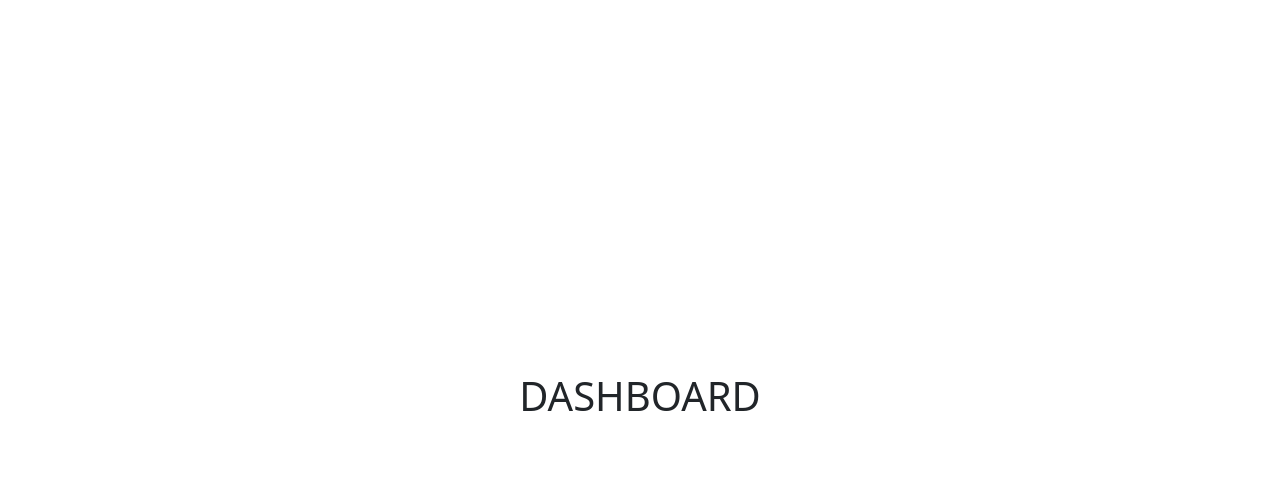
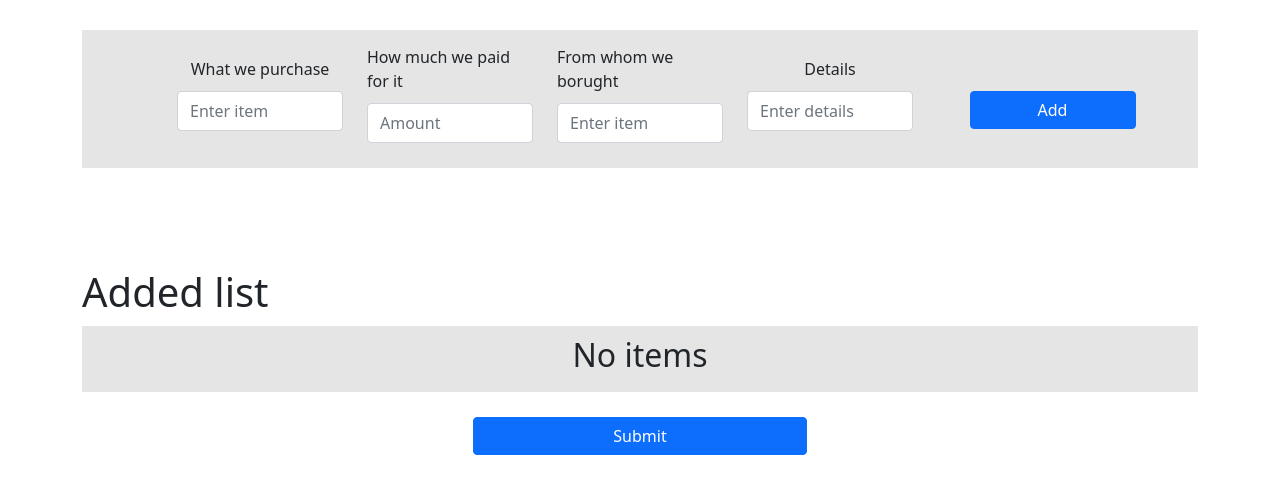
Before and after one commit to sarangCV/project-zero-web-app, a React (Create React App) app: page /dashboard in a window 1280 px wide. Shown: the top 494 px of the page. Built offline with nearby package versions, Linux system fonts and the light colour scheme.

Commit message:
updated dashboard

```diff
--- /dev/null
+++ b/src/api/items.js
@@ -0,0 +1,23 @@
+import { baseUrl } from "../configuration";
+
+export const addItems = async (itemData, token) => {
+    const URL = `${baseUrl}/items/add-item`
+    const requestOptions = {
+        method: 'post',
+        headers: {
+            'Accept': 'application/json',
+            'Content-Type': 'application/json',
+            //  'auth-token': token
+        },
+        body: JSON.stringify({
+            items: itemData
+        })
+    }
+    console.log(requestOptions)
+
+    return await fetch(URL, requestOptions)
+    .then((response) => response.json())
+    .then((resData) => {
+        return resData;
+    })
+}
--- a/src/configuration/index.js
+++ b/src/configuration/index.js
@@ -1,4 +1,4 @@
 module.exports = {
-    // baseUrl: 'http://localhost:3000'
-    baseUrl: 'https://ajna-flower-server.herokuapp.com'
+    baseUrl: 'http://localhost:3000'
+    // baseUrl: 'https://ajna-flower-server.herokuapp.com'
 }
--- a/src/screens/dashboard/index.jsx
+++ b/src/screens/dashboard/index.jsx
@@ -1,10 +1,145 @@
-import React from 'react'
+import React, {useEffect} from 'react'
+import { useState } from 'react';
+import { addItems } from '../../api/items';
 import './style.css'
 
 function Dashboard() {
+
+    const [item, setItem] = useState('');
+    const [price, setPrice] = useState('');
+    const [vendor, setVendor] = useState('');
+    const [details, setDetails] = useState('');
+
+    const [totalItems, setTotalItems] = useState([]);
+    const [noItems, setnoItems] = useState(false);
+    const [ifSuccess, setifSuccess] = useState(false)
+    const [initialscreen, setInitialscreen] = useState(true);
+
+    const [loading, setLoading] = useState(false);
+
+    const [token, setToken] = useState(null)
+
+
+    useEffect(() => {
+        const token = window.sessionStorage.getItem('sarangcv');
+        setToken(token)
+
+    }, [])
+
+    const addItem = async () => {
+
+        if(item === '' || price === '' || vendor === '' || details === '') {
+            setnoItems(true)
+        }
+        else {
+            await setInitialscreen(false)
+            await setnoItems(false)
+            await setTotalItems([...totalItems,
+                {
+                    itemName: item,
+                    itemPrice: price,
+                    itemVendor: vendor,
+                    itemDetails: details
+                }
+            ])
+        }
+        // await console.log(totalItems)
+    }
+
+    const onSubmit = async () => {
+        console.log(totalItems.length)
+        await setLoading(true)
+        if(totalItems.length === 0 ) {
+            setnoItems(true)
+        } else{
+            await addItems(totalItems, token)
+            .then((res) => {
+               if (res.success) setifSuccess(true);
+            console.log(res)
+            })
+            // console.log(totalItems)
+        }
+    }
+
+    // console.log(totalItems)
     return (
         <div className="dashboard-container">
-            <h1>DASHBOARD</h1>
+            <div className="container">
+                <div className="add-list-sec">
+                    <div className="dashboard-input-sec">
+                        <div className="row justify-content-center">
+                            <div className="col-lg-2 col-sm-12 input-container">
+                                <label>What we purchase</label>
+                                <input type="text" className="form-control login-input" placeholder="Enter item" onChange={(t)=>setItem(t.target.value)}/>
+                            </div>
+                            <div className="col-lg-2 col-sm-12 input-container">
+                                <label>How much we paid for  it</label>
+                                <input type="text" className="form-control login-input" placeholder="Amount" onChange={(t)=>setPrice(t.target.value)}/>
+                             </div>
+                             <div className="col-lg-2 col-sm-12 input-container">
+                                <label>From whom we borught</label>
+                                <input type="text" className="form-control login-input" placeholder="Enter item" onChange={(t)=>setVendor(t.target.value)}/>
+                             </div>
+                             <div className="col-lg-2 col-sm-12 input-container">
+                                <label>Details</label>
+                                <input type="text" className="form-control login-input" placeholder="Enter details"onChange={(t)=>setDetails(t.target.value)} />
+                             </div>
+                             <div className="col-lg-2 col-sm-12 input-container">
+                                <button className="btn btn-primary item-add-btn" onClick={addItem}>Add</button>
+                             </div>
+                        </div>
+                    </div>
+                </div>
+                <div className="view-list-sec">
+                    <div className="view-list-title">
+                        <h1>Added list</h1>
+                        {noItems &&
+                        <div className="alert-box">
+                            <div className="alert alert-warning alert-dismissible fade show" role="alert">
+                                <strong>Warning!</strong> Items or fields can't be empty on some of those fields above.
+                                <button type="button" onClick={()=>setnoItems(false)} className="btn-close" data-bs-dismiss="alert" aria-label="Close"></button>
+                            </div>
+                        </div> }
+                        {ifSuccess &&
+                        <div class="alert alert-success alert-dismissible" role="alert" id="liveAlert">
+                        <strong>Items submitted</strong> You've items to database.
+                        <button type="button" onClick={()=>setifSuccess(false)} class="btn-close" data-bs-dismiss="alert" aria-label="Close"></button>
+                      </div>}
+                    </div>
+                    <div className="item-container">
+                        {initialscreen ? <h2>No items</h2>
+                        :
+                            totalItems.map((val)=>{
+                                return(
+                                    <div className="item-single">
+                                        <div className="row">
+                                            <div className="col-lg-3">
+                                                <h3>Name of the item</h3>
+                                                <p>{val.itemName}</p>
+                                            </div>
+                                            <div className="col-lg-3">
+                                                <h3>Price</h3>
+                                                <p>{val.itemPrice}</p>
+                                            </div>
+                                            <div className="col-lg-3">
+                                                <h3>Vendor</h3>
+                                                <p>{val.itemVendor}</p>
+                                            </div>
+                                            <div className="col-lg-3">
+                                                <h3>Details</h3>
+                                                <p>{val.itemDetails}</p>
+                                            </div>
+                                        </div>
+                                    </div>
+                                )
+                        }) }
+                    </div>
+
+                </div>
+                <div className="submit-btn-container d-flex justify-content-center">
+                    <button className="btn btn-primary dashboard-submit-btn" onClick={onSubmit}>Submit</button>
+                </div>
+            </div>
         </div>
     )
 }
--- a/src/screens/dashboard/style.css
+++ b/src/screens/dashboard/style.css
@@ -2,6 +2,75 @@
     /* background-color: aqua; */
     display: flex;
     height: 100vh;
+
+}
+.add-list-sec {
+    background-color: #d2d2d294;
+}
+.dashboard-input-sec {
+    margin-top: 30px;
+    padding: 15px 0;
+}
+
+.input-container {
+    display: flex;
+    flex-direction: column;
     align-items: center;
     justify-content: center;
 }
+
+.item-add-btn {
+    width: 100%;
+    margin-top: 22px;
+    margin-left: 65px;
+
+}
+
+.view-list-sec {
+    margin-top: 100px;
+}
+
+.alert-box {
+    /* position: absolute;
+    bottom: 0; */
+}
+
+.item-container {
+    display: flex;
+    /* overflow: scroll; */
+    height: auto;
+    background-color: #d2d2d294;
+    flex-direction: column;
+    align-items: center;
+    justify-content: center;
+    margin: 10px 0;
+    padding: 10px 0;
+}
+.item-single {
+    width: 80%;
+    background-color: #fff;
+    margin: 10px 0;
+    padding: 10px 0;
+    border-radius: 5px;
+
+}
+.item-single h3, p {
+    text-align: center;
+}
+
+.item-single h3 {
+    font-size: 20px;
+}
+
+.submit-btn-container .dashboard-submit-btn {
+    width: 30%;
+    margin-top: 15px;
+}
+
+@media only screen and (max-width: 991px) {
+    .item-add-btn {
+        width: 70%;
+        margin-top: 22px;
+        margin-left: 0;
+    }
+}
```
